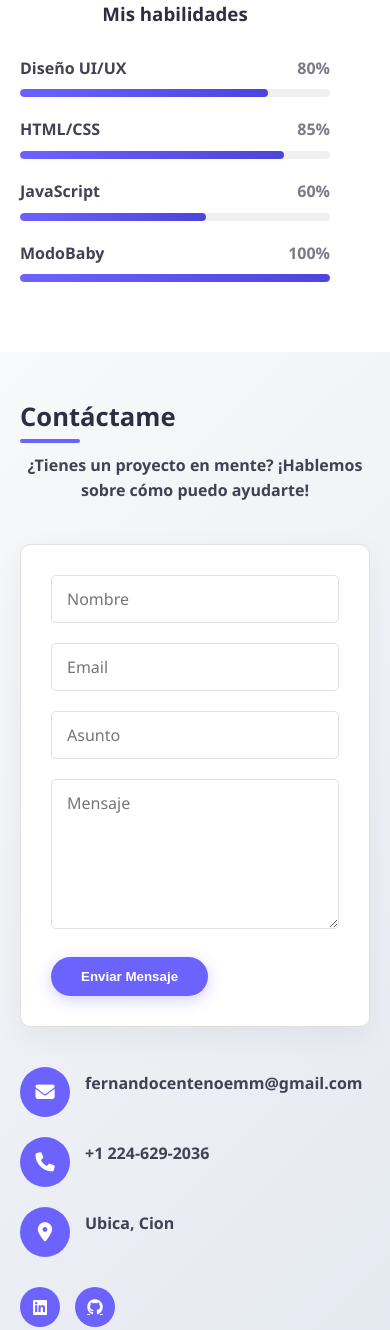
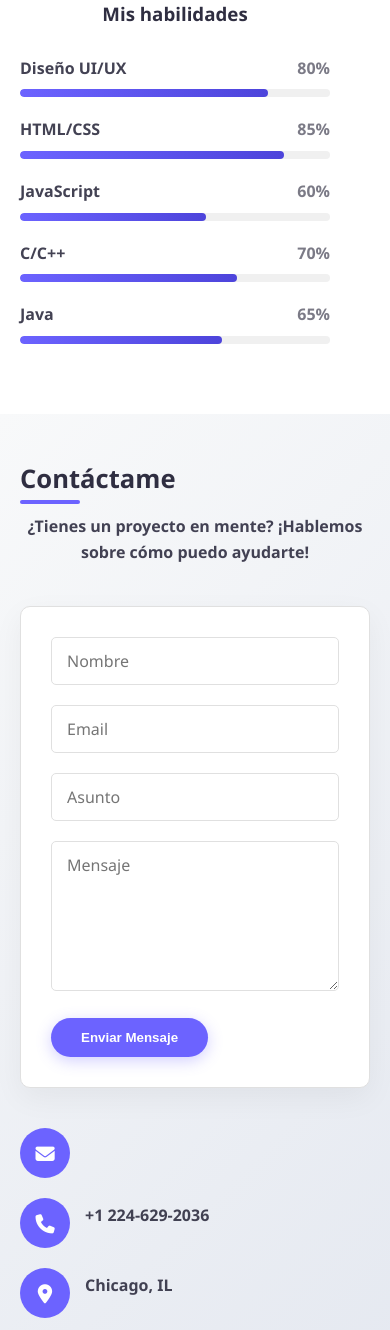
Before and after one commit to RyeXI/Portafolio, a plain HTML site: page index.html in a window 390 px wide. Shown: the part 4440-5770 px from the top of the page. Drawn offline with Linux system fonts and the light colour scheme.

Commit message:
ajuste de correo responsive

```diff
--- a/index.html
+++ b/index.html
@@ -91,8 +91,12 @@
                             <div class="bar"><span style="width: 60%;"></span></div>
                         </div>
                         <div class="skill">
-                            <p>ModoBaby <span>100%</span></p>
-                            <div class="bar"><span style="width: 100%;"></span></div>
+                            <p>C/C++ <span>70%</span></p>
+                            <div class="bar"><span style="width: 70%;"></span></div>
+                        </div>
+                        <div class="skill">
+                            <p>Java <span>65%</span></p>
+                            <div class="bar"><span style="width: 65%;"></span></div>
                         </div>
                     </div>
                 </div>
@@ -131,8 +135,9 @@
 
                 <div class="contact-info">
                     <div class="info-item">
-                        <i class="fas fa-envelope"></i>
-                        <p>fernandocentenoemm@gmail.com</p>
+                        <div class="info-icon" data-tooltip="fernandocentenoemm@gmail.com">
+                            <i class="fas fa-envelope"></i>
+                        </div>
                     </div>
                     <div class="info-item">
                         <i class="fas fa-phone"></i>
@@ -140,7 +145,7 @@
                     </div>
                     <div class="info-item">
                         <i class="fas fa-map-marker-alt"></i>
-                        <p>Ubica, Cion</p>
+                        <p>Chicago, IL</p>
                     </div>
 
                     <div class="social-links">
--- a/script.js
+++ b/script.js
@@ -284,3 +284,9 @@ function switchTheme(e) {
 }
 
 toggleSwitch.addEventListener('change', switchTheme, false);
+
+document.querySelector('.info-icon').addEventListener('click', function() {
+    const email = "fernandocentenoemm@gmail.com";
+    navigator.clipboard.writeText(email);
+    alert("Correo copiado: " + email);
+});
--- a/style.css
+++ b/style.css
@@ -651,6 +651,32 @@ input:checked + .slider:before {
     border-radius: 50%;
 }
 
+.info-icon {
+    position: relative;
+    cursor: pointer;
+}
+
+.info-icon::after {
+    content: attr(data-tooltip);
+    position: absolute;
+    bottom: 100%;
+    left: 50%;
+    transform: translateX(-50%);
+    background: #333;
+    color: white;
+    padding: 5px 10px;
+    border-radius: 4px;
+    font-size: 12px;
+    white-space: nowrap;
+    opacity: 0;
+    transition: opacity 0.3s;
+    pointer-events: none;
+}
+
+.info-icon:hover::after {
+    opacity: 1;
+}
+
 .whatsapp-float {
     position: fixed;
     width: 50px;
```
